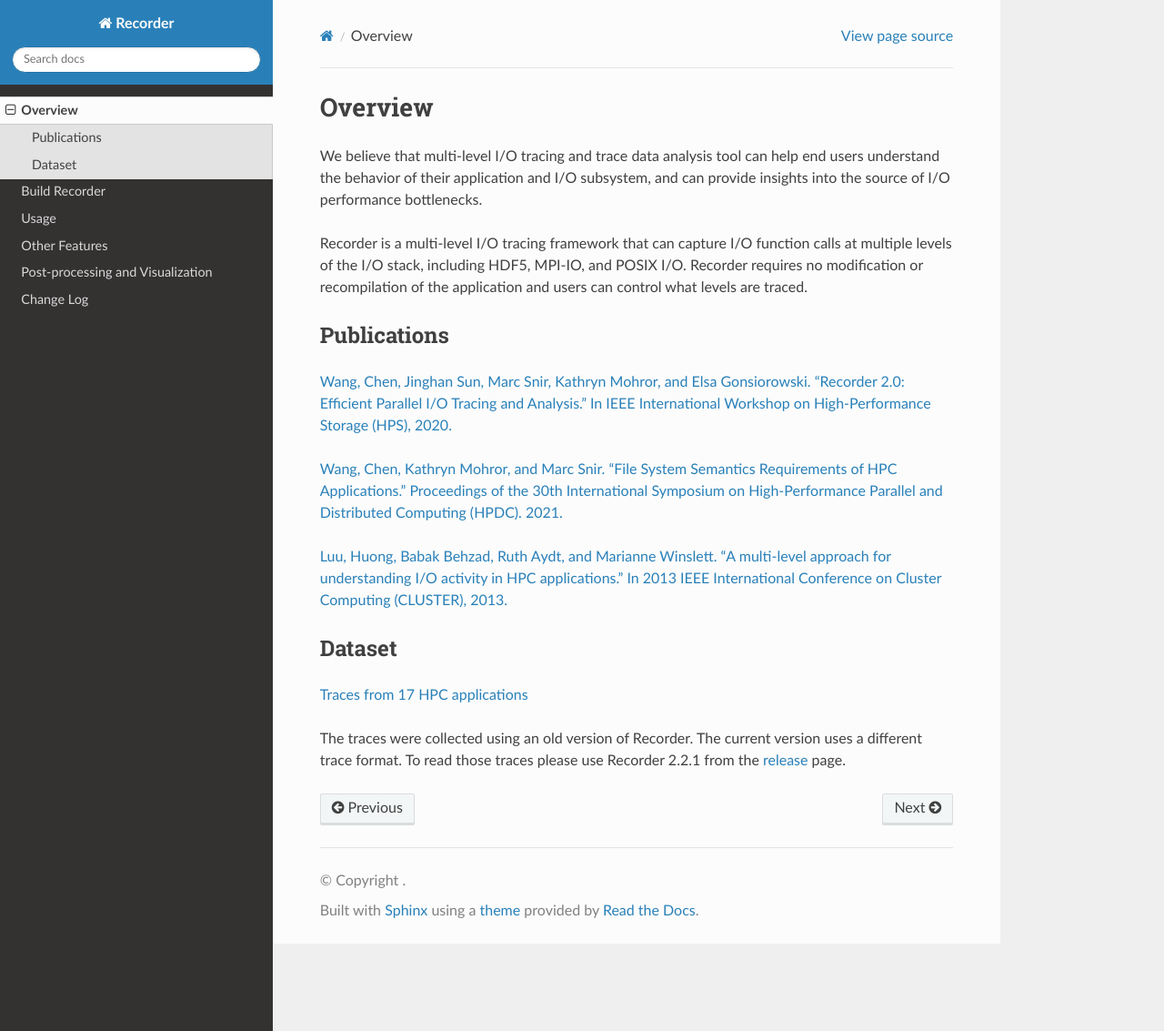
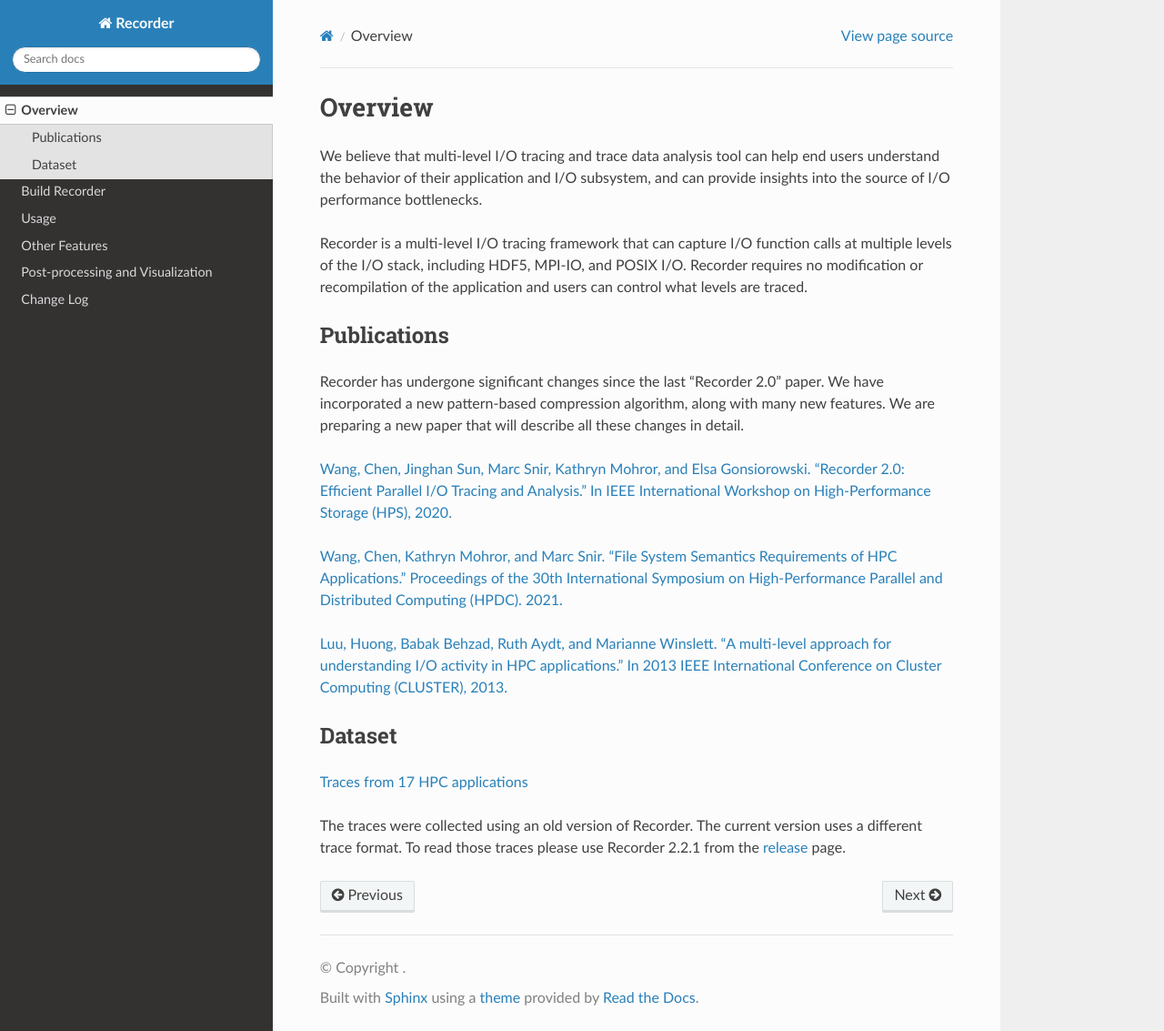
Before and after one commit to uiuc-hpc/Recorder, a Sphinx documentation site: the page built from docs/source/overview.rst, in a window 1280 px wide and 1133 px high. Shown: the whole window at 91% size. Built offline with Sphinx 7.4.7 and the Read the Docs theme 2.0.0, drawn with Linux system fonts in a browser that asks for light colours.

Commit message:
Update overew document

```diff
--- a/docs/source/overview.rst
+++ b/docs/source/overview.rst
@@ -15,6 +15,13 @@ traced.
 
 Publications
 ------------
+
+Recorder has undergone significant changes since the last
+"Recorder 2.0" paper. We have incorporated a new pattern-based
+compression algorithm, along with many new features.
+We are preparing a new paper that will describe all these
+changes in detail.
+
 
 `Wang, Chen, Jinghan Sun, Marc Snir, Kathryn Mohror, and Elsa
 Gonsiorowski. “Recorder 2.0: Efficient Parallel I/O Tracing and
```
